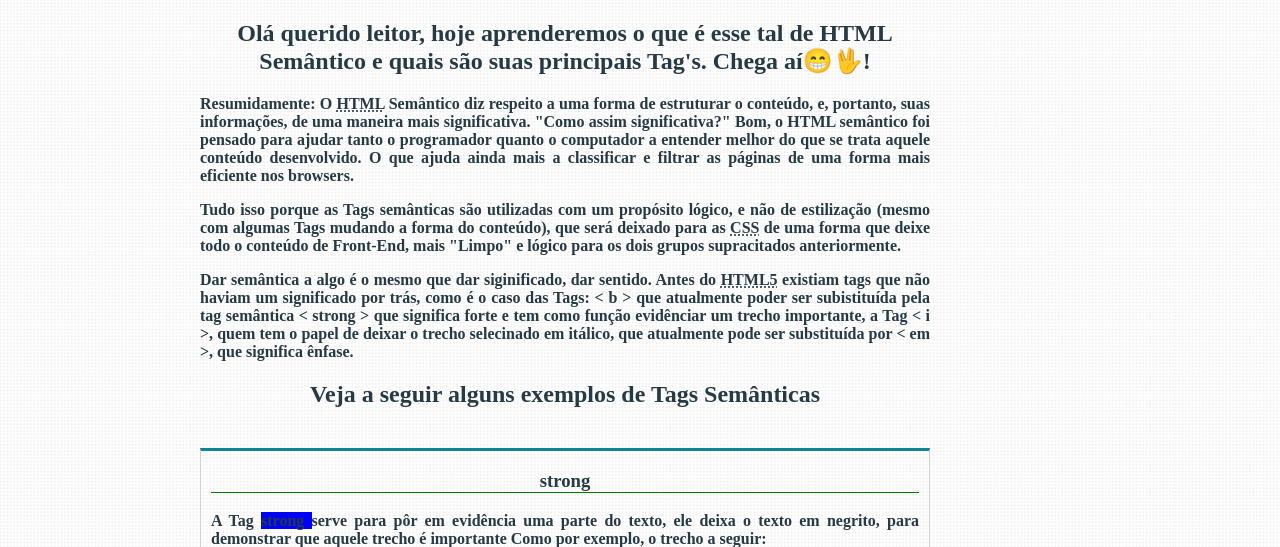
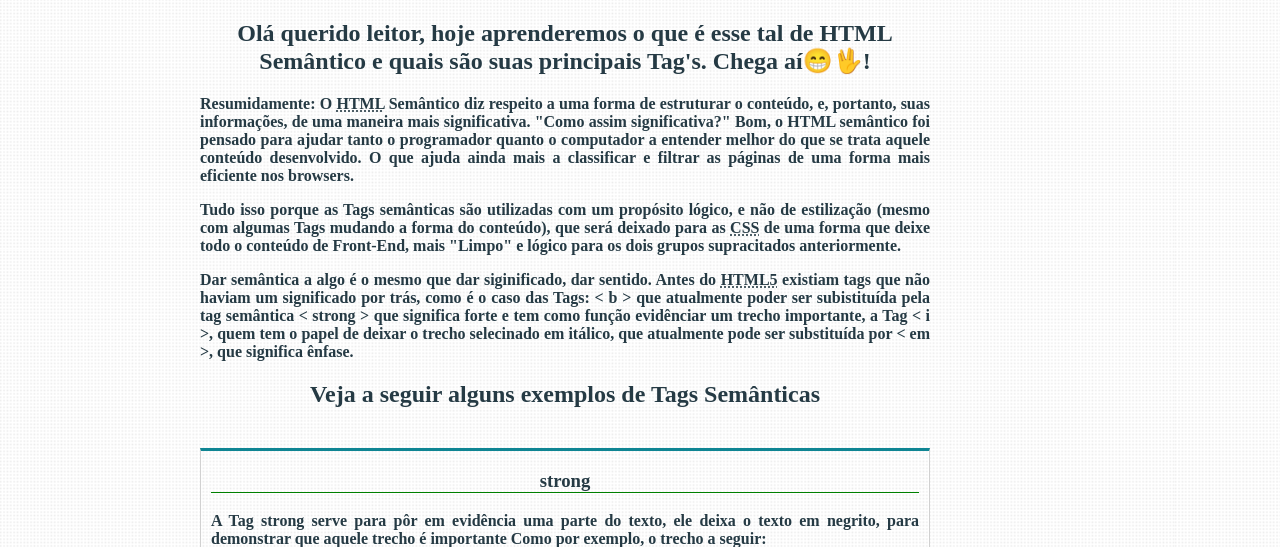
Before and after one commit to Linceo27/html-semantico, a plain HTML site: page index.html in a window 1280 px wide. Shown: the part 253-800 px from the top of the page. Drawn offline with Linux system fonts and the light colour scheme; a web font is replaced by a local one.

Commit message:
Update style.css

```diff
--- a/style.css
+++ b/style.css
@@ -87,6 +87,3 @@ p{
     text-align: justify;
 
 }
-#strongcor{
-    background-color:blue;
-}
```
